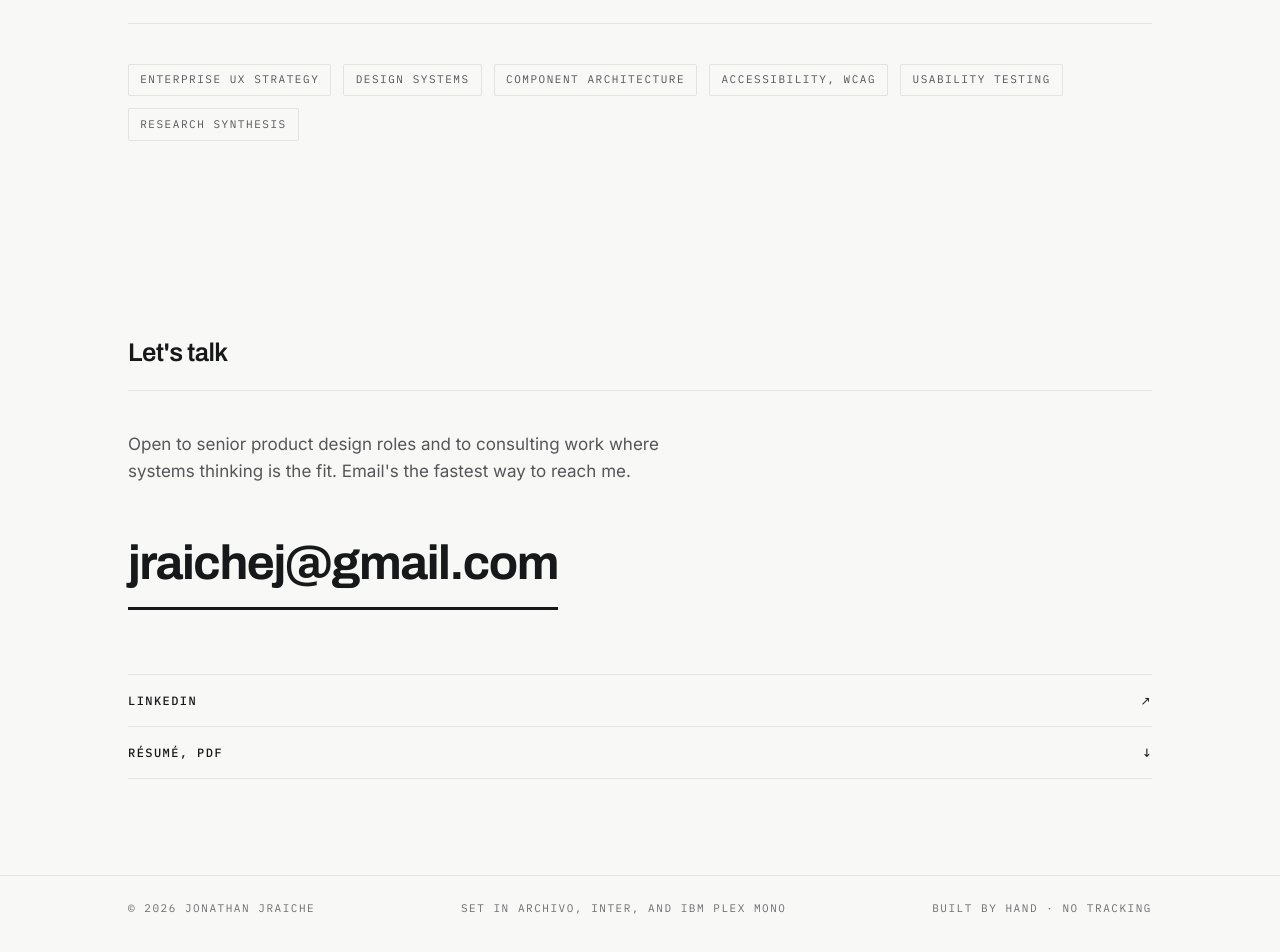
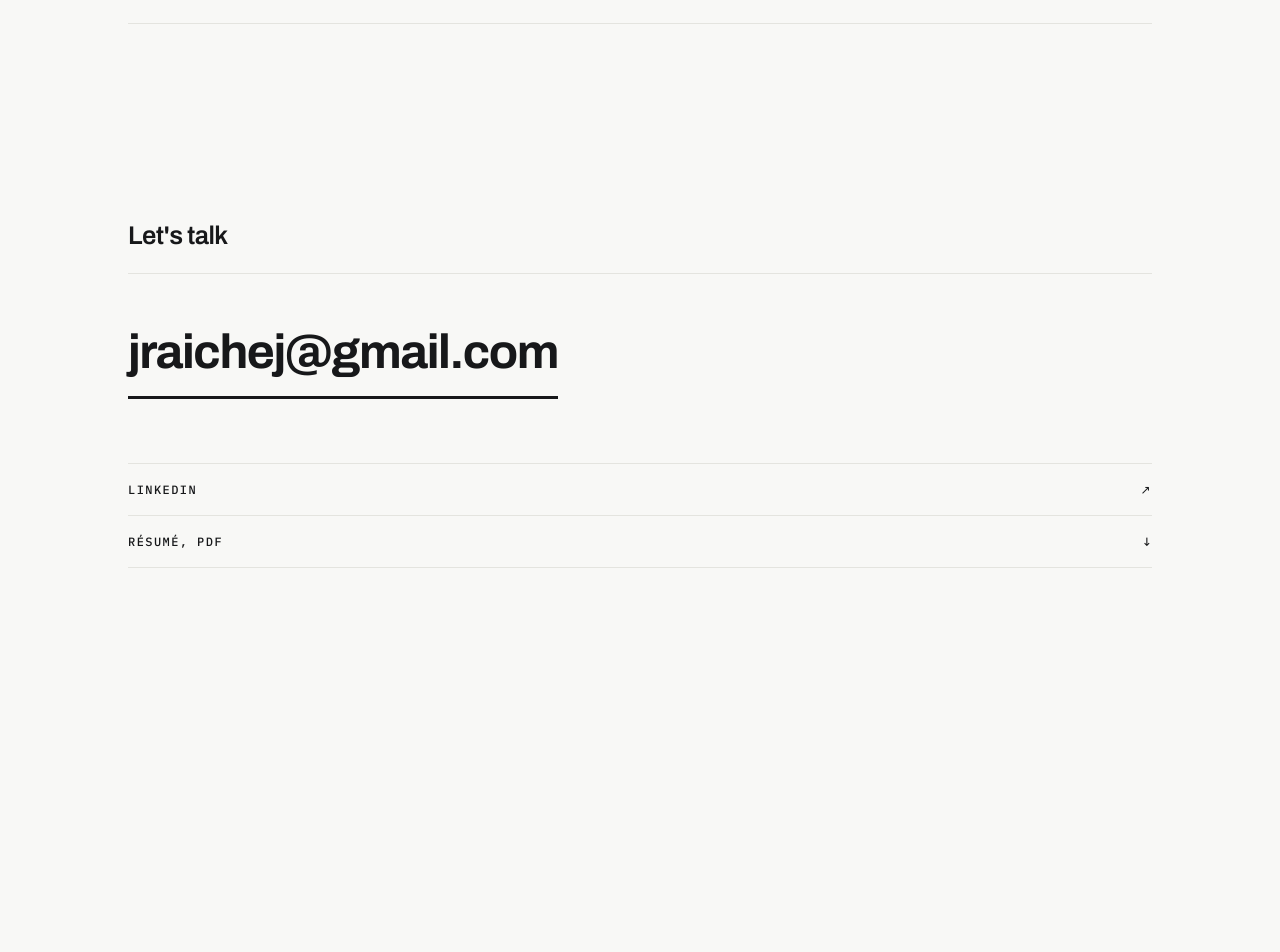
Before and after one commit to JonathanJraiche/jraiche-portfolio, a React (Vite) app: page / in a window 1280 px wide. Shown: the part 1690-2642 px from the top of the page. After the commit the page ends 2354 px from the top, so only its background shows below. Built offline with nearby package versions, Linux system fonts and the light colour scheme.

Commit message:
Remove portfolio tag list and footer

```diff
--- a/src/App.jsx
+++ b/src/App.jsx
@@ -1,5 +1,5 @@
 import FadeIn from "./components/FadeIn.jsx";
-import { site, hero, resume, strengths, contact, footer } from "./content.js";
+import { site, hero, resume, contact } from "./content.js";
 
 function Header() {
   const navItems = [
@@ -62,11 +62,6 @@ function Resume() {
             </FadeIn>
           ))}
         </ul>
-        <FadeIn as="ul" className="tags micro" aria-label="Core strengths">
-          {strengths.map((tag) => (
-            <li key={tag}>{tag}</li>
-          ))}
-        </FadeIn>
       </div>
     </section>
   );
@@ -78,9 +73,6 @@ function Contact() {
       <div className="container">
         <FadeIn className="section-head">
           <h2 id="contact-title">Let's talk</h2>
-        </FadeIn>
-        <FadeIn as="p" className="contact-blurb">
-          {contact.blurb}
         </FadeIn>
         <FadeIn>
           <a className="big-mail" href={`mailto:${site.email}`}>
@@ -109,18 +101,6 @@ function Contact() {
   );
 }
 
-function Footer() {
-  return (
-    <footer>
-      <FadeIn className="container foot-inner micro">
-        <span>{footer.copyright}</span>
-        <span>{footer.type}</span>
-        <span>{footer.note}</span>
-      </FadeIn>
-    </footer>
-  );
-}
-
 export default function App() {
   return (
     <>
@@ -133,7 +113,6 @@ export default function App() {
         <Resume />
         <Contact />
       </main>
-      <Footer />
     </>
   );
 }
--- a/src/content.js
+++ b/src/content.js
@@ -49,18 +49,7 @@ export const resume = [
   },
 ];
 
-export const strengths = [
-  "Enterprise UX strategy",
-  "Design systems",
-  "Component architecture",
-  "Accessibility, WCAG",
-  "Usability testing",
-  "Research synthesis",
-];
-
 export const contact = {
-  blurb:
-    "Open to senior product design roles and to consulting work where systems thinking is the fit. Email's the fastest way to reach me.",
   links: [
     { label: "LinkedIn", href: "https://www.linkedin.com/in/jonathanjraiche/", arrow: "↗", external: true },
     {
@@ -71,9 +60,3 @@ export const contact = {
     },
   ],
 };
-
-export const footer = {
-  copyright: `© ${new Date().getFullYear()} Jonathan Jraiche`,
-  type: "Set in Archivo, Inter, and IBM Plex Mono",
-  note: "Built by hand · No tracking",
-};
--- a/src/styles/global.css
+++ b/src/styles/global.css
@@ -94,6 +94,10 @@ a { color: inherit; }
 /* ============ Header strip ============ */
 .strip {
   border-bottom: 1px solid var(--color-border);
+  position: sticky;
+  top: 0;
+  z-index: 20;
+  background: var(--color-surface);
 }
 .strip-inner {
   display: flex;
@@ -212,21 +216,6 @@ section { padding-block: var(--s-2xl); }
   max-width: 56ch;
   margin-top: var(--s-xs);
 }
-.tags {
-  list-style: none;
-  padding: 0;
-  margin-top: var(--s-l);
-  display: flex;
-  flex-wrap: wrap;
-  gap: var(--s-xs);
-}
-.tags li {
-  border: 1px solid var(--color-border);
-  border-radius: var(--radius);
-  padding: .4rem .7rem;
-  color: var(--color-ink-soft);
-}
-
 /* Scroll-triggered fade. Hidden state only applies when JS is
    running (html.js); no-JS visitors see everything. */
 .js .fade-item {
@@ -245,7 +234,6 @@ section { padding-block: var(--s-2xl); }
 }
 
 /* ============ Contact ============ */
-.contact-blurb { color: var(--color-ink-soft); max-width: 52ch; margin-bottom: var(--s-l); }
 .big-mail {
   display: inline-block;
   font-family: var(--font-display);
@@ -274,18 +262,6 @@ section { padding-block: var(--s-2xl); }
 .links a:hover { color: var(--color-accent); }
 .links .arrow { font-family: var(--font-mono); }
 
-/* ============ Footer ============ */
-footer {
-  border-top: 1px solid var(--color-border);
-  padding-block: var(--s-m) var(--s-l);
-}
-.foot-inner {
-  display: flex;
-  justify-content: space-between;
-  gap: var(--s-m);
-  flex-wrap: wrap;
-}
-
 @media (max-width: 767px) {
   .resume li { grid-template-columns: 1fr; gap: var(--s-xs); }
   .resume .dates { padding-top: 0; }
```
